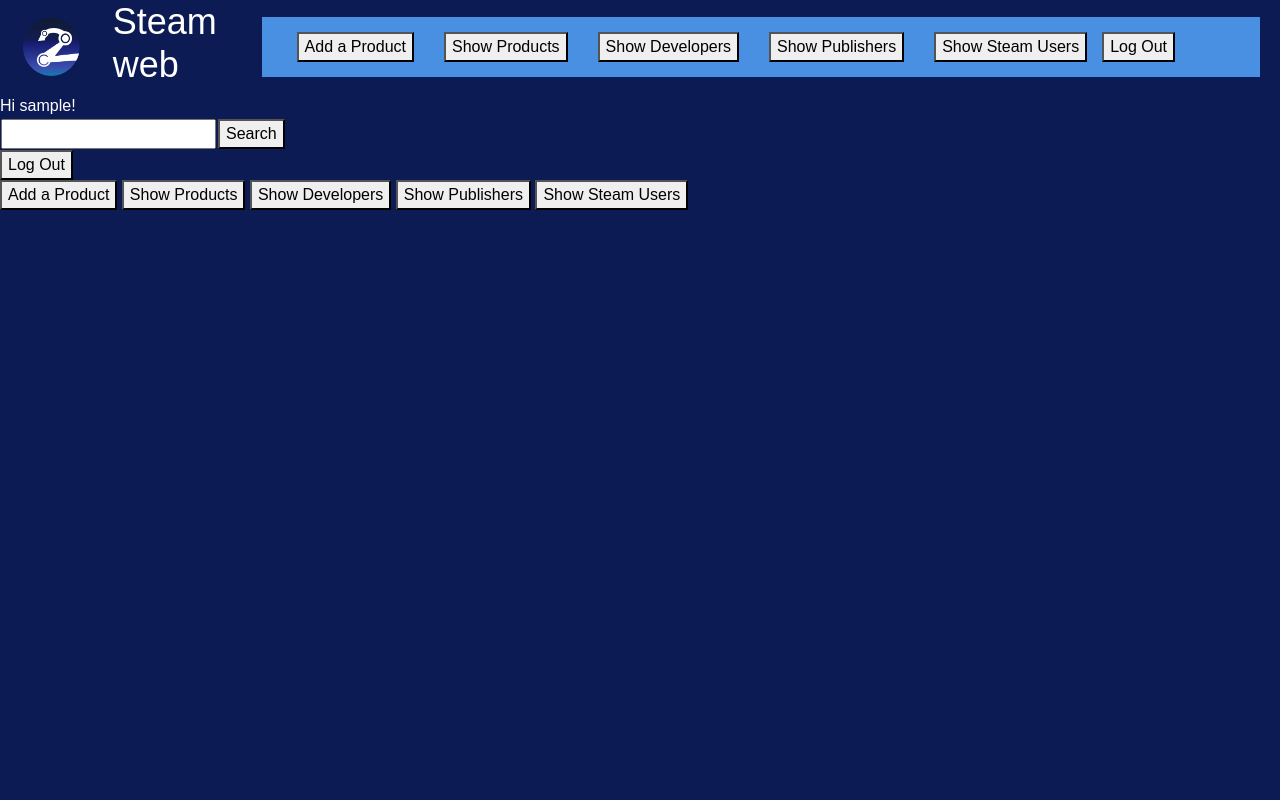
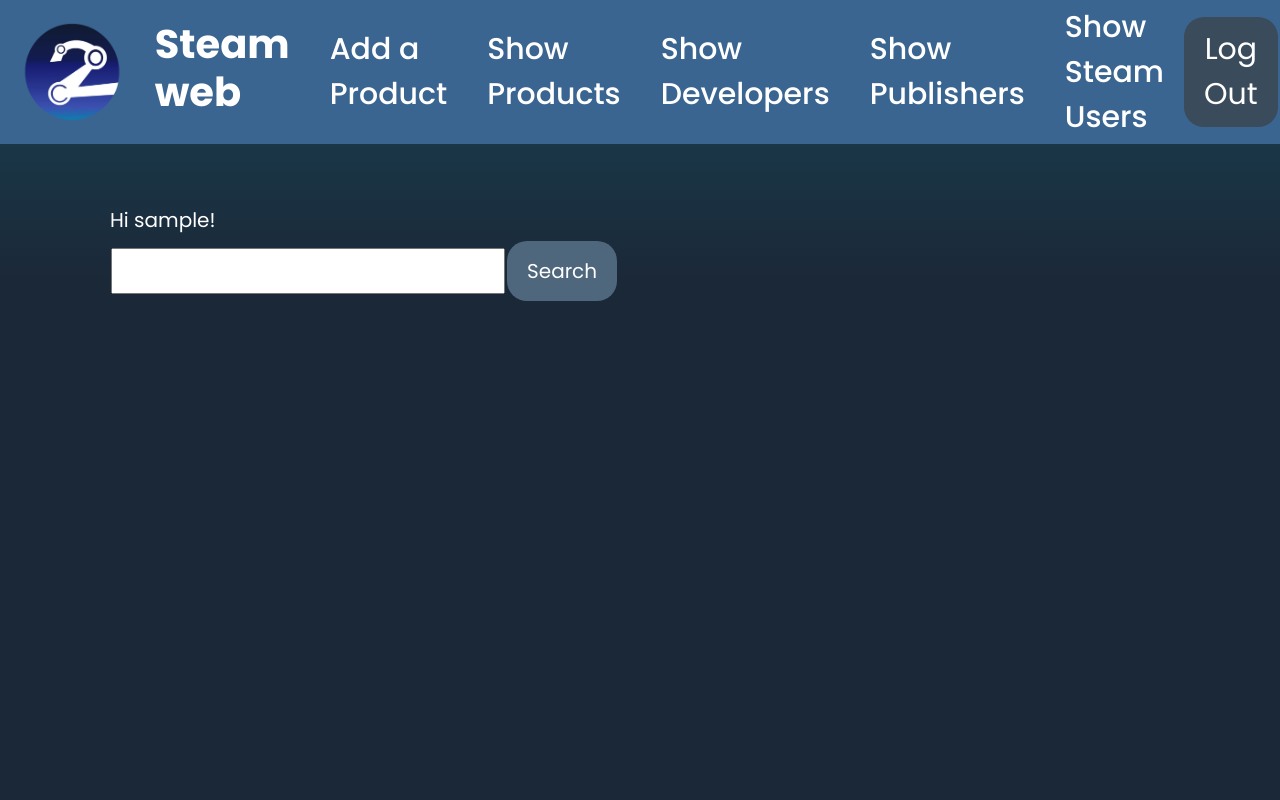
Before and after one commit to GiovanniMaerean/webProject, a Django app: page / in a window 1280 px wide. Run offline with Django 5.2, Linux system fonts and the light colour scheme; the visitor is signed in with stand-in values (Sample User, id 1); some libraries are stand-ins or nearby versions.

Commit message:
nav bar improved and various changes in css

```diff
--- a/static/css/styles.css
+++ b/static/css/styles.css
@@ -1,74 +1,178 @@
+@import url('https://fonts.googleapis.com/css2?family=Poppins:wght@200;300;400;500;600;700&display=swap');
+
 body {
-  background-color: #0d1b54; /* Dark blue background */
-  color: white; /* White text */
-  font-family: Arial, sans-serif; /* Adjust font family as needed */
+  background: linear-gradient(to bottom, #184657, #1b2838 35%);
+  background-repeat: no-repeat;
+  background-attachment: fixed;
+  background-size: cover;
+  color: white;
+  font-family: 'Poppins', sans-serif;
+  margin: 0;
+  display: flex;
+  flex-direction: column;
+  min-height: 100vh;
 }
 
 .header-container {
   display: flex;
   justify-content: space-between;
   align-items: center;
-  padding: 0 20px; /* Add horizontal padding */
+  padding: 20px;
+  background-color: #3b6591;
+  position: fixed;
+  width: 100%;
+  z-index: 99;
 }
 
 nav {
   display: flex;
   align-items: center;
-  background-color: #4a90e2; /* Blue navigation bar */
-  height: 60px; /* Aumenta la altura de la barra de navegación */
-  padding: 0 20px; /* Add horizontal padding */
-  width: calc(100% - 40px); /* Barra de navegación ocupa casi toda la anchura de la pantalla con un pequeño margen */
+  background-color: #3b6591;
+  height: 80px;
+  padding: 0 20px;
+  width: calc(100% - 40px);
+}
+
+nav .wrapper {
+  display: flex;
+  justify-content: space-between;
+  align-items: center;
+  max-width: 1300px;
+  margin: auto;
+  width: 100%;
 }
 
 nav a {
   color: white;
   text-decoration: none;
-  padding: 10px 15px; /* Adjust padding for spacing */
-  font-weight: bold; /* Bold text for better readability */
+  padding: 15px 20px;
+  font-weight: 500;
+   font-size: 30px;
+  border-radius: 5px;
+  transition: background-color 0.3s ease;
 }
 
 nav a:hover {
-  background-color: #103370; /* Subtle hover effect */
+  background-color: #1b2838;
 }
 
 .logo {
-  height: 60px; /* Ajusta la altura del logo */
-  margin-right: 10px; /* Espacio entre el logo y los elementos de la barra de navegación */
+  height: 100px;
+  margin-right: 10px;
 }
 
 h1 {
-  font-size: 36px; /* Aumenta el tamaño del título */
-  margin-right: auto; /* Mueve el título a la derecha */
-  margin-left: 20px; /* Añade un margen a la izquierda */
+  font-size: 40px;
+  margin-left: 20px;
+  font-weight: bold;
 }
 
-/* Ajustes para el texto "Hi user" y contenido inferior */
-.content {
-  /* Ajustes para el texto "Hi user" y contenido inferior */
-.content {
-  margin-left: 40px; /* Añade un margen más amplio a la izquierda */
-  font-size: 20px; /* Aumenta el tamaño del texto */
-}
+.marginForMainContent {
+  margin-top: 180px;
+  margin-left: 70px;
+  margin-right: auto;
+  padding: 20px 40px;
+  font-size: 20px;
+  flex: 1;
+  margin-bottom:100px;
+  line-height: 2;
 
 }
 
-/* Media queries for responsive navigation (optional) */
+.footer {
+  background: #00060e;
+  padding: 20px 50px;
+  text-align: center;
+  color: #fff;
+}
+
+.social-icon,
+.menu {
+  display: flex;
+  justify-content: center;
+  align-items: center;
+  margin: 10px 0;
+  flex-wrap: wrap;
+}
+
+.social-icon__link,
+.menu__link {
+  font-size: 2rem;
+  color: #fff;
+  margin: 0 10px;
+  display: inline-block;
+  transition: transform 0.5s;
+}
+
+.menu__link {
+  font-size: 1.2rem;
+  opacity: 0.75;
+  font-weight: 300;
+}
+
+.menu__link:hover,
+.social-icon__link:hover {
+  opacity: 1;
+  transform: translateY(-5px);
+}
+
 @media (max-width: 768px) {
   .header-container {
-    flex-direction: column; /* Stack items vertically on small screens */
+    flex-direction: column;
+    padding: 20px;
   }
 
   nav {
-    flex-direction: column; /* Stack items vertically on small screens */
-    height: auto; /* Auto height on small screens */
-    width: auto; /* Auto width on small screens */
+    flex-direction: column;
+    height: auto;
+    width: auto;
+    padding: 20px;
   }
 
   nav a {
-    padding: 10px 0; /* Adjust padding for spacing */
+    padding: 10px 20px;
   }
 
   .logo {
-    margin-bottom: 10px; /* Espacio entre el logo y los elementos de la barra de navegación */
+    margin-bottom: 10px;
+  }
+
+  .content {
+    margin-top: 80px;
   }
 }
+.button {
+  background-color: #4e677d;
+  color: white;
+  border: none;
+  padding: 10px 20px;
+  font-size: 20px;
+  border-radius: 20px;
+  cursor: pointer;
+  transition: background-color 0.3s, transform 0.3s;
+}
+
+.button:hover {
+  background-color: #3b506b;
+}
+
+.button:active {
+  transform: scale(0.95);
+}
+.buttonlogout{
+  background-color: #3a4b5b;
+  color: white;
+  border: none;
+  padding: 10px 20px;
+  font-size: 30px;
+  border-radius: 20px;
+  cursor: pointer;
+  transition: background-color 0.3s, transform 0.3s;
+}
+.buttonlogout:hover {
+  background-color: #2e3745;
+}
+
+.buttonlogout:active {
+  transform: scale(0.95);
+}
--- a/templates/base.html
+++ b/templates/base.html
@@ -21,23 +21,26 @@
         <a href="{% url 'home' %}"><img src="{% static 'img/logo_steam2-ai-brush-removebg-g28ncgnt.png' %}" alt="Logo" class="logo"></a>
       <h1>Steam web</h1>
       <nav>
-          <a href="{% url 'createProducts' %}"><button type="submit">Add a Product</button></a>
-          <a href="{% url 'showProducts' %}"><button type="submit">Show Products</button></a>
-          <a href="{% url 'showDevelopers' %}"><button type="submit">Show Developers</button></a>
-          <a href="{% url 'showPublishers' %}"><button type="submit">Show Publishers</button></a>
-          <a href="{% url 'showSteamUsers' %}"><button type="submit">Show Steam Users</button></a>
+          <a href="{% url 'createProducts' %}">Add a Product</a>
+          <a href="{% url 'showProducts' %}">Show Products</a>
+          <a href="{% url 'showDevelopers' %}">Show Developers</a>
+          <a href="{% url 'showPublishers' %}">Show Publishers</a>
+          <a href="{% url 'showSteamUsers' %}">Show Steam Users</a>
 
           <form action="{% url 'logout' %}" method="post">
               {% csrf_token %}
-              <button type="submit">Log Out</button>
+              <button type="submit" class="buttonlogout">Log Out</button>
           </form>
       </nav>
     </div>
   </header>
 
   <main>
+    <div class = "marginForMainContent" >
     {% block content %}
+
     {% endblock %}
+    </div>
   </main>
 </body>
 
--- a/templates/home.html
+++ b/templates/home.html
@@ -20,20 +20,12 @@
                     <input type="text" name="inputValue" id="inputValue">
                 </td>
                 <td>
-                    <button type="submit">Search</button>
+                    <button type="submit" class="button">Search</button>
                 </td>
             </tr>
         </table>
     </form>
-    <form action="{% url 'logout' %}" method="post">
-      {% csrf_token %}
-      <button type="submit">Log Out</button>
-    </form>
-    <a href="{% url 'createProducts' %}"><button type="submit">Add a Product</button></a>
-    <a href="{% url 'showProducts' %}"><button type="submit">Show Products</button></a>
-    <a href="{% url 'showDevelopers' %}"><button type="submit">Show Developers</button></a>
-    <a href="{% url 'showPublishers' %}"><button type="submit">Show Publishers</button></a>
-    <a href="{% url 'showSteamUsers' %}"><button type="submit">Show Steam Users</button></a>
+
 
 {% else %}
     <p>You are not logged in</p>
```
